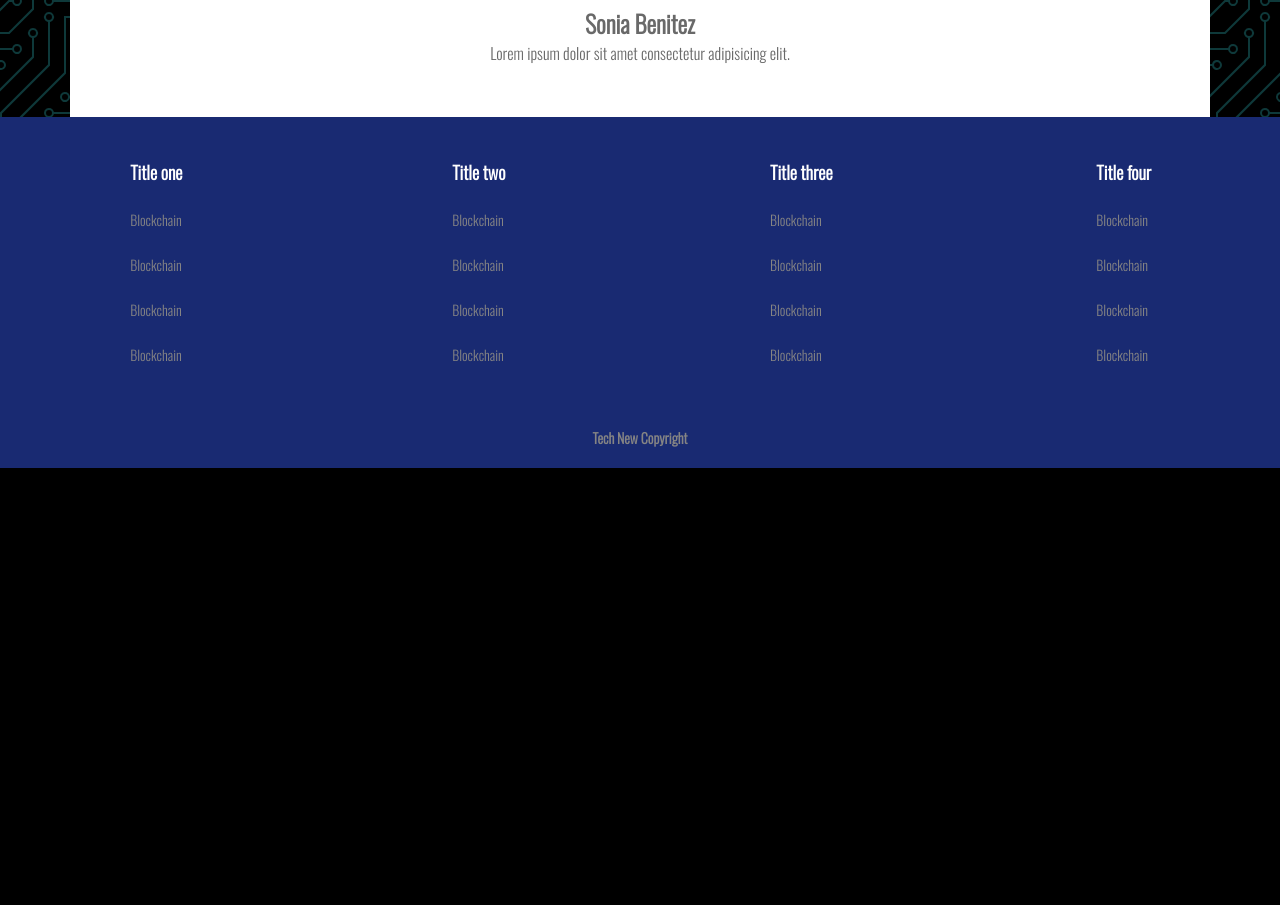
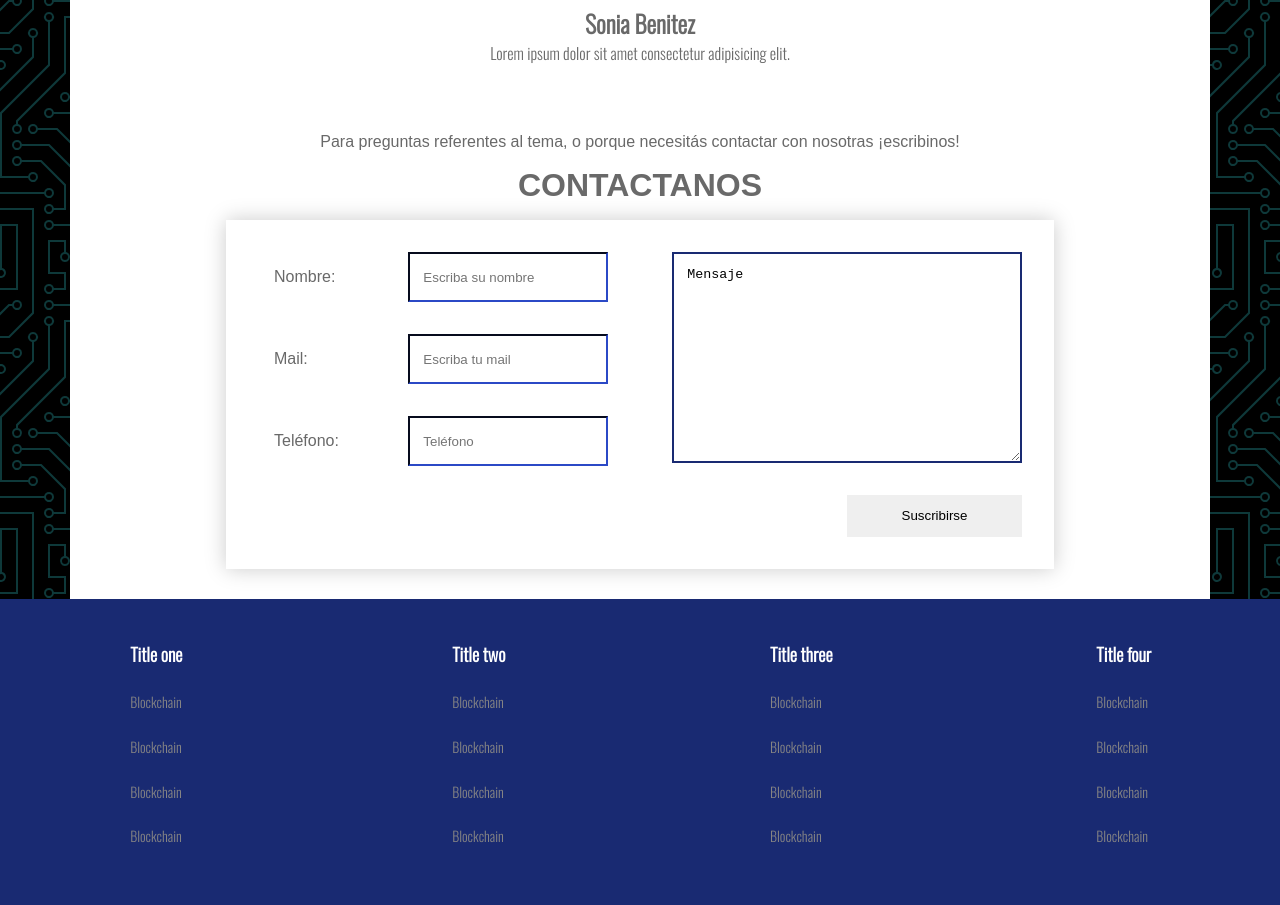
Before and after one commit to noreibi/template-miweb, a plain HTML site: page enlacenoticias.html in a window 1280 px wide. Shown: the part 1856-2761 px from the top of the page. Before the commit the page ends 2324 px from the top, so only its background shows below. Drawn offline with nearby package versions, Linux system fonts and the light colour scheme.

Commit message:
creacion de formulario contacto

```diff
--- /dev/null
+++ b/css/_formulario.scss
@@ -0,0 +1,90 @@
+.formulario {
+  background-color: white;
+  font-family: sans-serif;
+  padding-left: 50px;
+  padding-right: 50px;
+  width: 90%;
+  max-width: 1140px;
+  margin-right: auto;
+  margin-left: auto;
+  p {
+    padding-top: 1rem;
+    text-align: center;
+    color: dimgray;
+  }
+  h2 {
+    text-align: center;
+    padding-top: 1rem;
+    font-size: xx-large;
+    color: dimgray;
+  }
+  .formulario-contacto {
+    padding: 1em;
+    font-size: medium;
+    display: flex;
+    flex: 1;
+    width: 100%;
+    padding-bottom: 30px;
+    justify-content: center;
+    flex-wrap: wrap;
+    .contact-form {
+      box-shadow: 0 0 20px rgb(203, 203, 203);
+      * {
+        padding: 1em;
+      }
+      p {
+        display: flex;
+        label {
+          display: block;
+          min-width: 150px;
+          font-size: 1rem;
+          //background-color: royalblue;
+          text-align: left;
+          max-height: 50px;
+        }
+
+        input[type='text'] {
+          max-height: 50px;
+          //background-color: yellow;
+          border-color: #192a72;
+          width: 200px;
+        }
+        input[type='submit'] {
+          margin-left: auto;
+          border: none;
+          cursor: pointer;
+          &:hover {
+            background-color: #192a72;
+            color: white;
+          }
+        }
+      }
+    }
+    .message-form {
+      p {
+        textarea {
+          width: 100%;
+          height: 211px;
+          border: 2px solid #192a72;
+        }
+      }
+
+      p {
+        input {
+          width: 50%;
+        }
+      }
+    }
+  }
+}
+
+@media (min-width: 860px) {
+  .formulario {
+    padding: 0 4rem;
+  }
+
+  .contact-form {
+    display: grid;
+    grid-template-columns: 1fr 1fr;
+  }
+}
--- a/css/style.scss
+++ b/css/style.scss
@@ -9,3 +9,4 @@
 @import './body2';
 @import './section-related-post';
 @import './avatar';
+@import './formulario';
--- a/enlacenoticias.html
+++ b/enlacenoticias.html
@@ -171,6 +171,44 @@
         </div>
 
     </section>
+
+    <!--formulario contacto-->
+    <div class="formulario">
+        <p>Para preguntas referentes al tema, o porque necesitás contactar con nosotras ¡escribinos!
+        </p>
+         <h2>CONTACTANOS</h2>
+        <div class="formulario-contacto">
+            <div class="contact-form">
+               <div>
+                    <p>
+                        <label for="casilla">Nombre:</label>
+                        <input type="text" placeholder="Escriba su nombre">
+                    </p>
+
+                    <p>
+                        <label for="casilla">Mail:</label>
+                        <input type="text" placeholder="Escriba tu mail">
+                    </p>
+
+                    <p>
+                        <label for="casilla">Teléfono:</label>
+                        <input type="text" placeholder="Teléfono">
+                    </p>
+               </div>
+
+                <div class="message-form">
+                    <p>
+                        <textarea name="" id="" cols="30" rows="10" placeholder="Escribe tu mensaje aca">Mensaje</textarea>
+                    </p>
+                    <p>
+                        <input type="submit" value="Suscribirse">
+                    </p>
+                </div>
+
+            </div>
+        </div>
+    </div>
+
     <!--footer-->
     <footer class="footer">
         <div class="container-footer">
```
Also changed, not shown: css/style.css, 1 other file.
